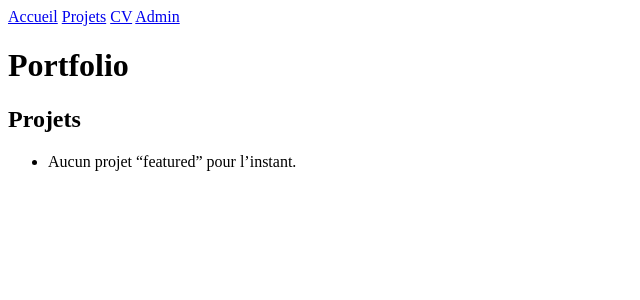
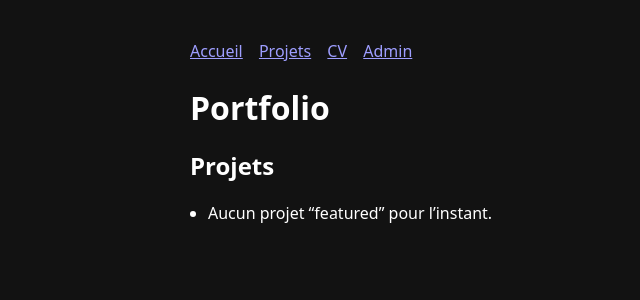
Before and after one commit to Subzero710/PersonalWebsite, a Django app: page / in a window 1280 px wide. Shown: the top 300 px of the page, without its empty margins (0-640 px from the left). Run offline with Django 5.2, Linux system fonts and the light colour scheme; data that the repository does not hold is empty.

Commit message:
+css and ts files init

```diff
--- a/backend/core/models.py
+++ b/backend/core/models.py
@@ -7,7 +7,6 @@ class SiteConfig(models.Model):
     headline = models.CharField(max_length=200, blank=True)
     email = models.EmailField(blank=True)
     github_url = models.URLField(blank=True)
-    linkedin_url = models.URLField(blank=True)
     cv_file = models.FileField(upload_to="cv/", blank=True, null=True)
 
     updated_at = models.DateTimeField(auto_now=True)
--- /dev/null
+++ b/backend/core/static/core/site.css
@@ -0,0 +1,6 @@
+:root { color-scheme: dark; }
+body { font-family: system-ui, sans-serif; max-width: 900px; margin: 40px auto; padding: 0 16px; }
+nav a { margin-right: 12px; }
+h1 { margin: 24px 0 8px; }
+ul { padding-left: 18px; }
+footer { margin-top: 48px; opacity: .8; }
--- a/backend/core/templates/core/base.html
+++ b/backend/core/templates/core/base.html
@@ -1,9 +1,11 @@
 <!doctype html>
 <html lang="fr">
+{% load static %}
 <head>
   <meta charset="utf-8" />
   <meta name="viewport" content="width=device-width,initial-scale=1" />
   <title>{% block title %}{{ config.full_name|default:"Portfolio" }}{% endblock %}</title>
+  <link rel="stylesheet" href="{% static 'core/site.css' %}">
 </head>
 <body>
   <header>
@@ -23,5 +25,6 @@
     {% if config and config.github_url %}<a href="{{ config.github_url }}">GitHub</a>{% endif %}
     {% if config and config.email %} — <a href="mailto:{{ config.email }}">{{ config.email }}</a>{% endif %}
   </footer>
+  <script type="module" src="{% static 'core/dist/main.js' %}"></script>
 </body>
 </html>
--- /dev/null
+++ b/backend/ui/src/main.ts
@@ -0,0 +1 @@
+console.log("TS bundle loaded");
```
Also changed, not shown: backend/ui/package.json (added, +12 -0 lines), backend/ui/vite.config.ts (added, +13 -0 lines).
